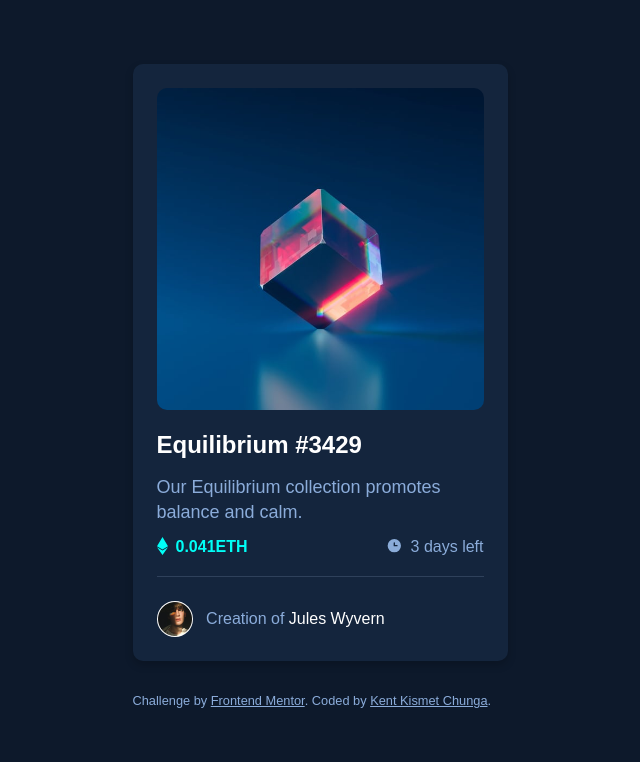
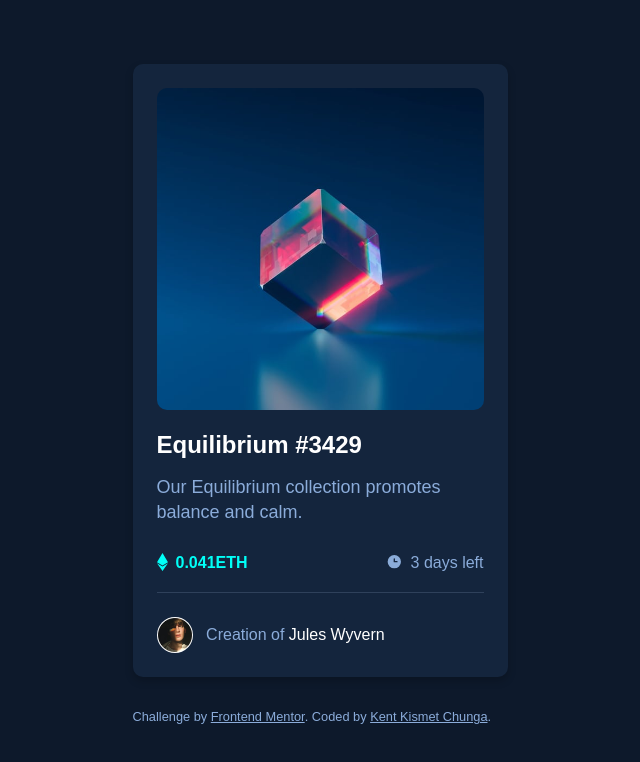
Before and after one commit to KentCP/nft-preview-card-component, a plain HTML site: page index.html in a window 1280 px wide. Shown: the whole page, without its empty margins (320-960 px from the left). Drawn offline with Linux system fonts and the light colour scheme.

Commit message:
Update style.css

```diff
--- a/css/style.css
+++ b/css/style.css
@@ -127,8 +127,9 @@ span {
 .middle {
   border-bottom: 1px solid var(--border-color);
 }
+
 .middle .flex {
-  padding-bottom: .5rem;
+  padding: .5rem 0;
 }
 
 .description {
```
